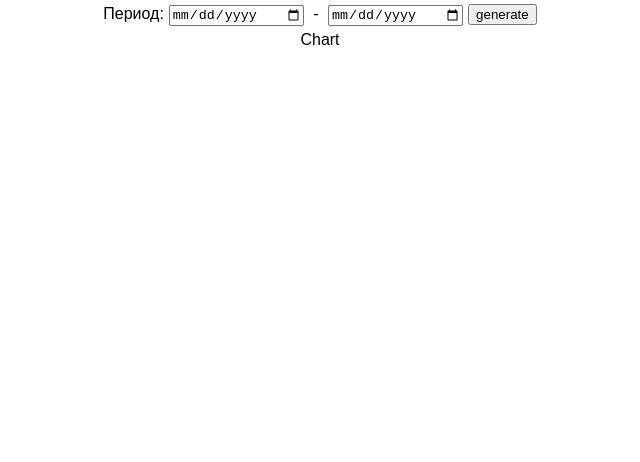
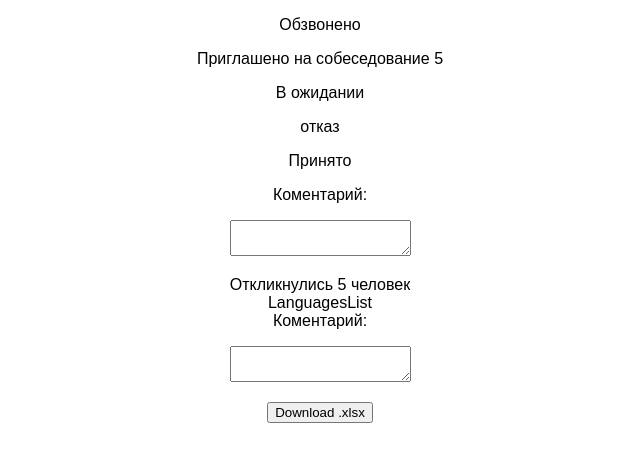
Before and after one commit to aidistat/recruting, a React (Create React App) app: page /report in a window 1280 px wide. Shown: the top 462 px of the page, without its empty margins (320-960 px from the left). Built offline with nearby package versions, Linux system fonts and the light colour scheme.

Commit message:
Create all Components for Report page && Create generation report file.xlsx

```diff
--- a/src/Components/Report/Chart/Chart.jsx
+++ b/src/Components/Report/Chart/Chart.jsx
@@ -1,9 +1,26 @@
 import React, { Component } from "react";
+import "./chart.css"
 
-class Chart extends Component{
-    render(){
-        return(
-            <div className="Chart">Chart</div>
+class Chart extends Component {
+    render() {
+        return (
+            <div className="Chart">
+                <div id="1">
+                    <p>Обзвонено</p>
+                </div>
+                <div id="2">
+                    <p>Приглашено на собеседование   {'5'}</p>
+                </div>
+                <div id="3">
+                    <p>В ожидании</p>
+                </div>
+                <div id="4">
+                    <p>отказ</p>
+                </div>
+                <div id="5">
+                    <p>Принято</p>
+                </div>
+            </div>
         )
     }
 }
--- /dev/null
+++ b/src/Components/Report/Chart/chart.css
@@ -0,0 +1,11 @@
+/* .Chart {
+    width: 25%;
+    height: 25%;
+    background: lightblue;
+    position: absolute;
+    top: 0;
+    left: 50%;
+    transform-origin: 50% 50%;
+    transform: rotate(45deg);
+    z-index: -1;
+  } */
--- /dev/null
+++ b/src/Components/Report/Comments/Comments.jsx
@@ -0,0 +1,18 @@
+import React, {Component} from "react";
+import TextInput from "react-native"
+
+class Comments extends Component{
+    render(){
+        return(
+
+        <div>
+                <div className="e-float-input">
+                <label className="e-float-text"> Коментарий:</label>
+
+                    <p><textarea required={false}/></p>
+                </div>
+            </div>
+        )
+    }
+}
+export default Comments
--- /dev/null
+++ b/src/Components/Report/GenerateXLSX/Downloads.jsx
@@ -0,0 +1,47 @@
+import React, { Component } from "react";
+import Button from "../../Button/Button"
+import XLSX from 'xlsx';
+import { saveAs } from 'file-saver';
+import generateArray from "./generateResultArray"
+
+
+class DownloadXLSX extends Component {
+    download = () => {
+        const dates = this.props
+        const resultArray = generateArray(dates)
+        // console.log(dates)
+        const wb = this.generateXLSX(dates)
+        const buf = this.createBuff(wb)
+        saveAs(new Blob([buf], { type: "application/octet-stream"}), 'report.xlsx');
+
+    }
+
+    createBuff(wb) {
+        console.log("createBuf")
+        var buf = new ArrayBuffer(wb.length); //convert s to arrayBuffer
+        var view = new Uint8Array(buf);  //create uint8array as viewer
+        for (var i = 0; i < wb.length; i++) view[i] = wb.charCodeAt(i) & 0xFF; //convert to octet
+        return buf;
+    }
+
+    generateXLSX(dates) {
+        console.log("generate")
+        let wb = XLSX.utils.book_new();
+        wb.Props = {}
+        wb.SheetNames.push("Report");
+        // let date = [["Период", "17.06.2019 - 21.06.2019"],["Вакансии:" ]]
+        let ws = XLSX.utils.aoa_to_sheet(dates);
+        wb.Sheets["Report"] = ws;
+        var out = XLSX.write(wb, { bookType: 'xlsx', type: 'binary' });
+        return out;
+    }
+    render() {
+        return (
+            <Button
+                text="Download .xlsx"
+                onClick={this.download}
+            />
+        )
+    }
+}
+export default DownloadXLSX;
--- /dev/null
+++ b/src/Components/Report/GenerateXLSX/generateResultArray.js
@@ -0,0 +1,9 @@
+
+function generateArray(date){
+    let resultArray =
+    [
+        ["Период:", `${date.interval.startDate} - ${date.interval.endDate}`]
+    ];
+    return resultArray;
+}
+export default generateArray;
--- /dev/null
+++ b/src/Components/Report/LanguagesList/LanguagesList.jsx
@@ -0,0 +1,12 @@
+import React, { Component } from "react";
+
+
+class LanguagesList extends Component {
+    render() {
+        return (
+            <div>LanguagesList</div>
+        )
+    }
+}
+
+export default LanguagesList;
--- a/src/Components/Report/SelectDates/SelectDates.jsx
+++ b/src/Components/Report/SelectDates/SelectDates.jsx
@@ -16,7 +16,7 @@ class SelectDates extends Component {
                 <Calendar id="endBate" />
                 <Button
                 text="generate"
-                onclick={this.generateReport}
+                onClick={this.generateReport}
                 />
             </div>
         )
--- /dev/null
+++ b/src/Components/Report/Source/Source.jsx
@@ -0,0 +1,10 @@
+import React, { Component } from 'react';
+
+class Source extends Component{
+    render(){
+        return(
+            <div>Откликнулись 5 человек</div>
+        )
+    }
+}
+export default Source;
--- /dev/null
+++ b/src/Components/Report/Vacancy/Vacancy.jsx
@@ -0,0 +1,17 @@
+import React, { Component } from 'react';
+
+class Vacncy extends Component {
+    render() {
+        return (
+            <div>
+            <div className="e-float-input">
+            <label className="e-float-text"> Коментарий:</label>
+
+                <p><textarea required={false}/></p>
+            </div>
+        </div>
+        )
+    }
+}
+
+export default Vacncy;
--- a/src/Pages/Report.jsx
+++ b/src/Pages/Report.jsx
@@ -1,18 +1,62 @@
 import React, { Component } from "react";
-import Calendar from "../Components/Calendar/Calendar";
-import Button from "../Components/Button/Button"
 import SelectDates from "../Components/Report/SelectDates/SelectDates"
 import Chart from "../Components/Report/Chart/Chart"
+import Vacncy from "../Components/Report/Vacancy/Vacancy"
+import Source from "../Components/Report/Source/Source"
+import LanguagesList from "../Components/Report/LanguagesList/LanguagesList"
+import Comments from "../Components/Report/Comments/Comments"
+import DownloadXLSX from "../Components/Report/GenerateXLSX/Downloads"
 
 class Report extends Component {
-
+    state = {
+        interval: {
+            startDate: "29.01.01",
+            endDate: "29.01.01"
+        },
+        jobkg: {
+            java: "12",
+            python: "10",
+            javaScript: "5",
+            c: "1",
+            pm: "5",
+            qa: "4"
+        },
+        hh: {
+            java: "12",
+            python: "10",
+            javaScript: "5",
+            c: "1",
+            pm: "5",
+            qa: "4"
+        },
+        zensoftio: {
+            java: "12",
+            python: "10",
+            javaScript: "5",
+            c: "1",
+            pm: "5",
+            qa: "4"
+        }
+    }
     render() {
-        return (
-            <div>
+        if (this.state) {
+            return (
+                <div>
+                    <Chart />
+                    <Vacncy />
+                    <Source />
+                    <LanguagesList />
+                    <Comments />
+                    <DownloadXLSX
+                        dates={this.state}
+                    />
+                </div>
+            )
+        }else{
+            return(
                 <SelectDates />
-                <Chart />
-            </div>
-        )
+            )
+        }
     }
 }
 
```
Also changed, not shown: package.json (+7 -1 lines), 1 other file (tests, documents, lock files or other folders).
